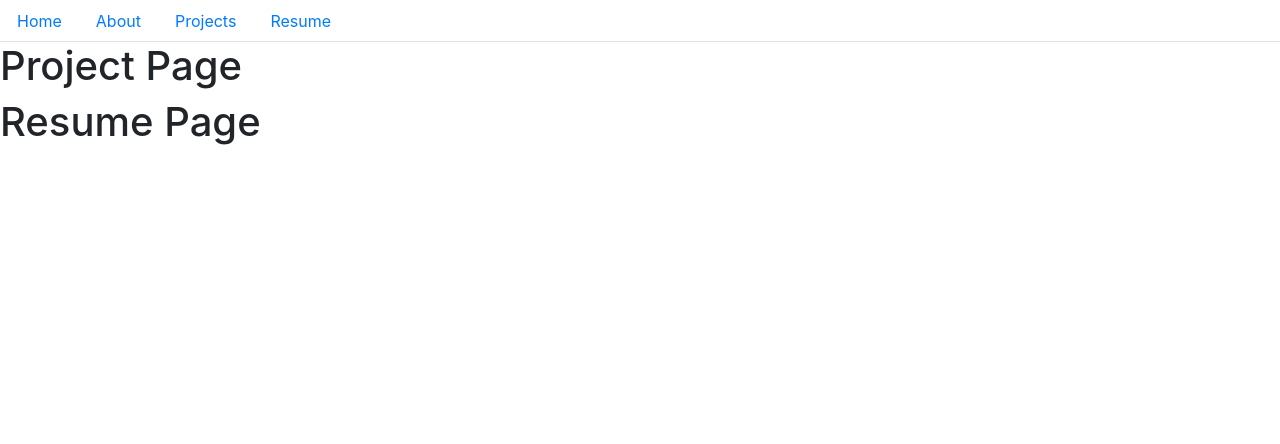
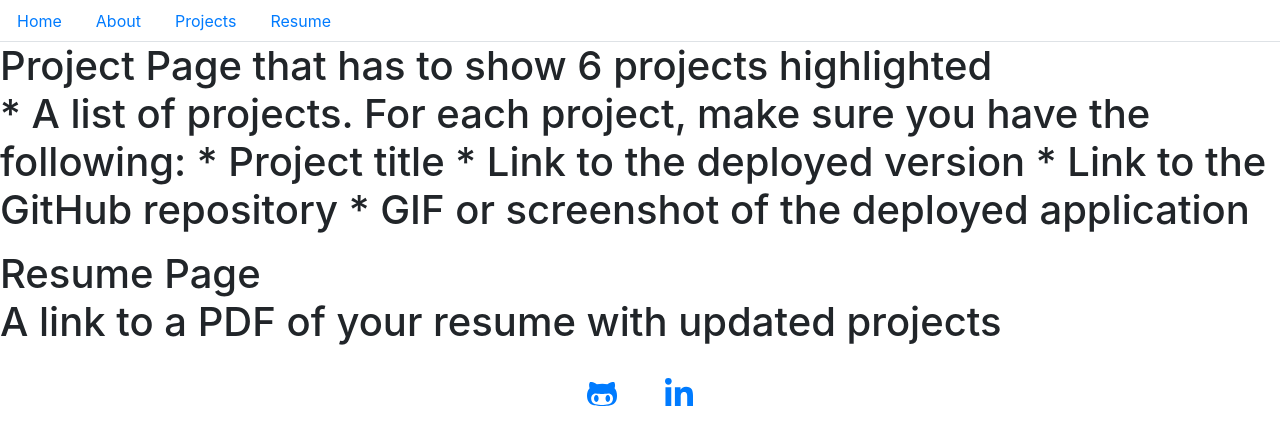
Before and after one commit to marandaz/react-portfolio, a React (Create React App) app in the folder client/: page /react-portfolio/projects in a window 1280 px wide. Shown: the top 444 px of the page. Built offline with nearby package versions, Linux system fonts and the light colour scheme.

Commit message:
refining file strucutre, added footer icons

```diff
--- a/client/src/App.js
+++ b/client/src/App.js
@@ -4,7 +4,7 @@ import Home from "./pages/Home";
 import About from "./pages/About";
 import Projects from "./pages/Projects";
 import Resume from "./pages/Resume";
-// import Footer from "./components/footer";
+import Footer from "./components/footer";
 
 function App() {
   return (
@@ -16,7 +16,7 @@ function App() {
           <Route exact path="/react-portfolio/about" component={About} />
           <Route exact path="/react-portfolio/projects" component={Projects} />
           <Route path="/react-portfolio" component={Resume} />
-          {/* <Footer />  */}
+          <Footer />
         </div>
       </>
     </Router>
--- a/client/src/components/footer.js
+++ b/client/src/components/footer.js
@@ -1,13 +1,16 @@
 import React from "react";
+import { FontAwesomeIcon } from '@fortawesome/react-fontawesome';
+import { faGithubAlt } from '@fortawesome/free-brands-svg-icons';
+import { faLinkedinIn } from '@fortawesome/free-brands-svg-icons';
 
 function Footer() {
     return (
+        <footer className="footer mt-auto py-3 text-center">
 
-     <footer className="footer mt-auto py-3 text-center">
-this is a footer
-     </footer>
-
-        );
-    }
+            <a className="px-4" href="https://github.com/marandaz" target="_blank" rel="noreferrer"><FontAwesomeIcon icon={faGithubAlt} size="2x" /></a>
+            <a className="px-4" href="https://www.linkedin.com/in/maranda-zwieschowski/" target="_blank" rel="noreferrer"><FontAwesomeIcon icon={faLinkedinIn} size="2x" /></a>
+        </footer>
+    );
+}
 
     export default Footer;
--- /dev/null
+++ b/client/src/components/project.js
@@ -0,0 +1 @@
+// * A single `Project` component that will be used multiple times on a single page
--- a/client/src/pages/About.js
+++ b/client/src/pages/About.js
@@ -1,14 +1,17 @@
 import React from "react";
 
 function About() {
-    return (
-        <div>
-            <h1>
-                About Page
-            </h1>
-        </div>
-    );
+  return (
+    <>
+      <div>
+        <h1 className="text-center">Maranda Zwieschowski</h1>
+        <p>
+         Links to your GitHub profile & LinkedIn page as well as your email address and phone number
+
+        </p>
+      </div>
+    </>
+  );
 }
 
-
 export default About;
--- a/client/src/pages/Projects.js
+++ b/client/src/pages/Projects.js
@@ -4,7 +4,17 @@ function Project() {
     return (
         <div>
             <h1>
-                Project Page
+                Project Page that has to show 6 projects highlighted
+                <br>
+                </br>
+                <p>
+                * A list of projects. For each project, make sure you have the following:
+                    * Project title
+                    * Link to the deployed version
+                    * Link to the GitHub repository
+                    * GIF or screenshot of the deployed application
+
+                </p>
             </h1>
         </div>
     );
--- a/client/src/pages/Resume.js
+++ b/client/src/pages/Resume.js
@@ -5,6 +5,10 @@ function Resume() {
         <div>
             <h1>
                 Resume Page
+                <p>
+
+                A link to a PDF of your resume with updated projects
+                </p>
             </h1>
         </div>
     );
```
Also changed, not shown: client/package.json (+14 -5 lines), 20 other files (tests, documents, lock files or other folders).
